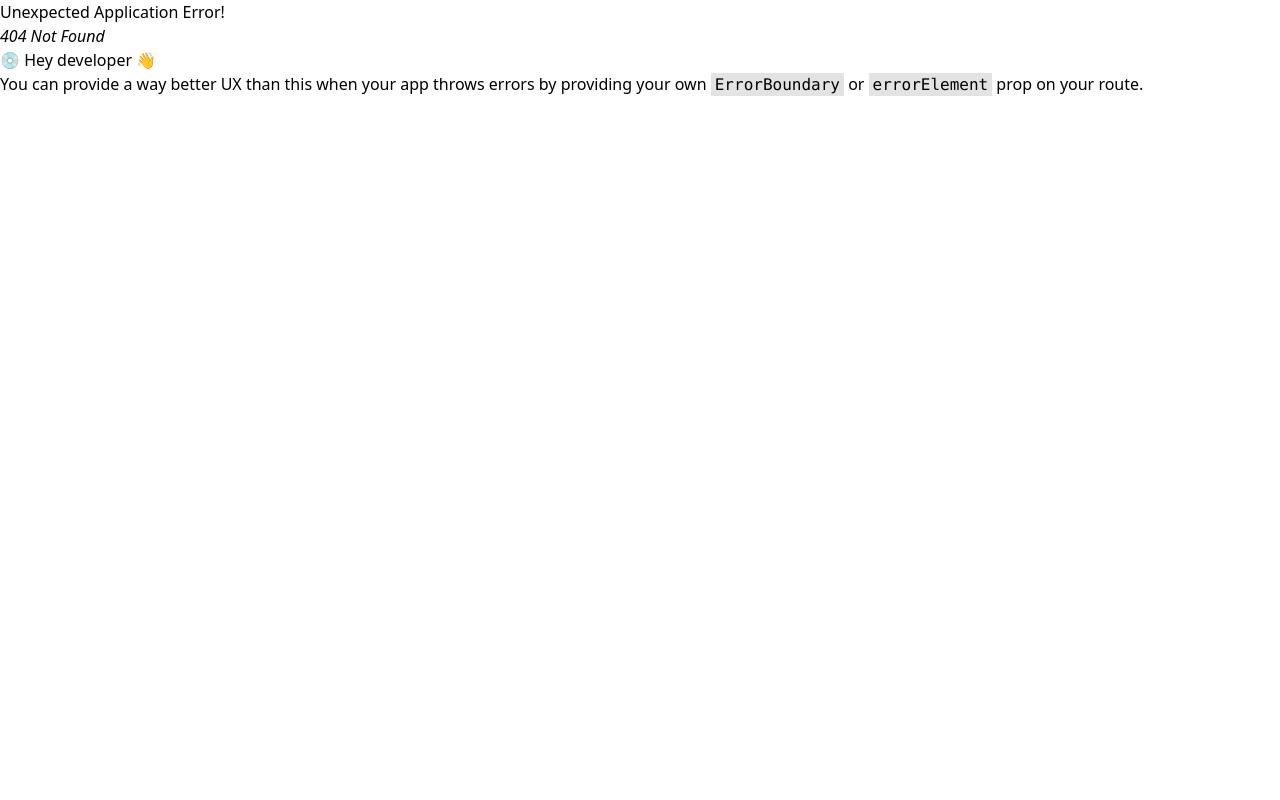
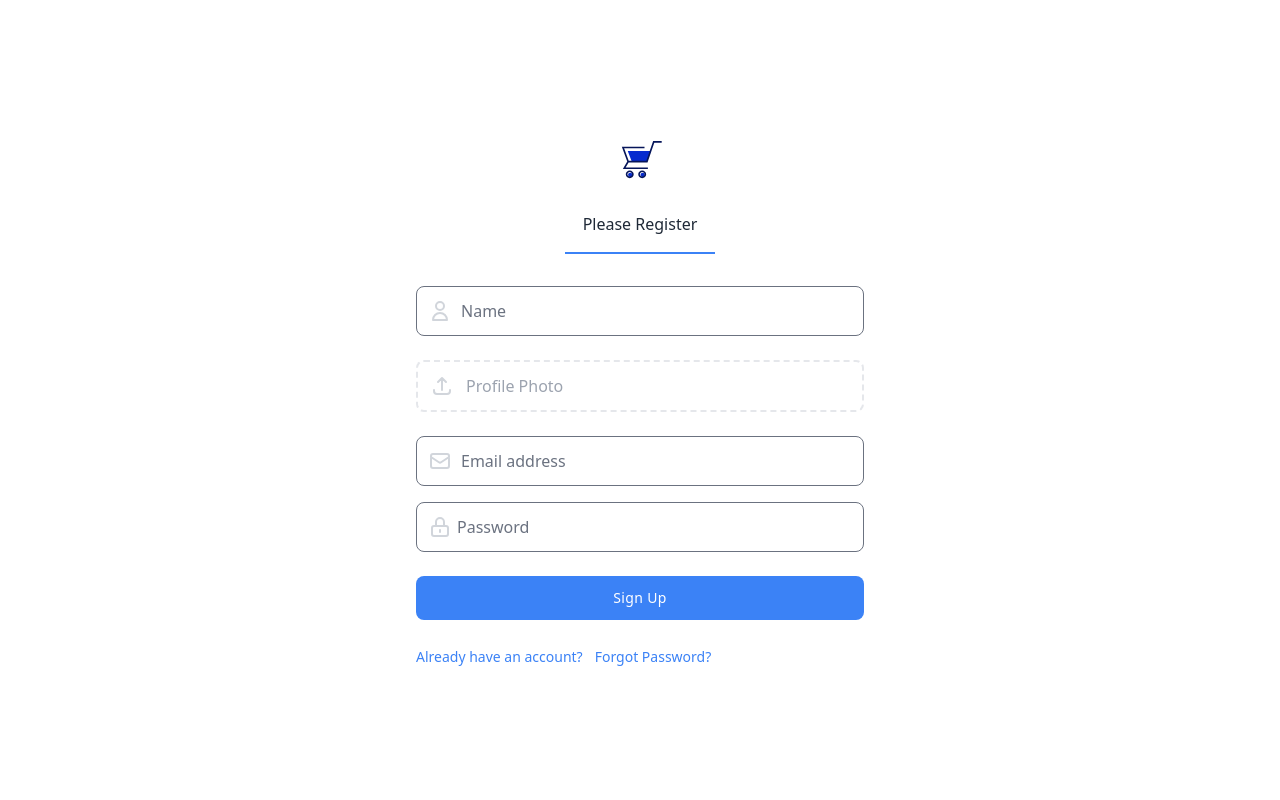
Before and after one commit to munnahosssain/E-commerce-client, a React (Vite) app: page /register in a window 1280 px wide. Before the commit this address had no page. Shown: the top 800 px of the page. Built offline with nearby package versions, Linux system fonts and the light colour scheme.

Commit message:
added registerForm

```diff
--- a/package.json
+++ b/package.json
@@ -14,6 +14,8 @@
     "match-sorter": "^6.3.1",
     "react": "^18.2.0",
     "react-dom": "^18.2.0",
+    "react-hook-form": "^7.46.2",
+    "react-icons": "^4.11.0",
     "react-router-dom": "^6.16.0",
     "sort-by": "^1.2.0"
   },
--- /dev/null
+++ b/src/pages/Register/Register.jsx
@@ -0,0 +1,239 @@
+import React from "react";
+import { useForm, Controller } from "react-hook-form";
+import { Link } from "react-router-dom";
+
+const Register = () => {
+  const {
+    handleSubmit,
+    control,
+    formState: { errors },
+  } = useForm();
+
+  const onSubmit = (data) => {
+    console.log(data);
+  };
+
+  return (
+    <section className="bg-white dark:bg-gray-900">
+      <div className="container flex items-center justify-center min-h-screen px-6 mx-auto">
+        <form className="w-full max-w-md" onSubmit={handleSubmit(onSubmit)}>
+          <div className="flex justify-center mx-auto">
+            <svg
+              className="h-8 md:h-14"
+              viewBox="0 0 80 80"
+              xmlns="http://www.w3.org/2000/svg"
+            >
+              <path
+                fill="#062bcf"
+                d="M26.029 58.156c-1.683 0-3.047 1.334-3.047 2.979 0 1.646 1.364 2.979 3.047 2.979s3.047-1.333 3.047-2.979c0-1.645-1.364-2.979-3.047-2.979zm17.795 0c-1.682 0-3.046 1.334-3.046 2.979 0 1.646 1.364 2.979 3.046 2.979 1.683 0 3.047-1.333 3.047-2.979 0-1.645-1.364-2.979-3.047-2.979zM22.515 26.997l5.416 14.5h21.793l6.189-14.5H22.515z"
+              />
+              <path
+                fill="#061559"
+                d="m58.753 13-9.67 28.181H23.85l-6.527-17.968h29.111v-2.27H14.036l7.722 21.258-6.281 10.643h35.794v-2.271H19.494l4.207-7.125h27.051l9.67-28.18H71V13H58.753zm-33.4 41.861c-3.134.002-5.674 2.484-5.676 5.548.002 3.065 2.542 5.548 5.676 5.549 3.133-.002 5.672-2.485 5.672-5.549 0-3.064-2.539-5.546-5.672-5.548zm0 8.827c-1.853-.003-3.35-1.468-3.353-3.279.003-1.81 1.5-3.274 3.353-3.277 1.849.003 3.349 1.467 3.352 3.277-.003 1.812-1.503 3.276-3.352 3.279zm17.794-8.827c-3.134.002-5.673 2.484-5.674 5.548.001 3.065 2.54 5.548 5.674 5.549 3.134-.002 5.672-2.485 5.674-5.549-.002-3.064-2.54-5.546-5.674-5.548zm0 8.827c-1.851-.003-3.349-1.468-3.352-3.279.003-1.81 1.501-3.274 3.352-3.277 1.851.003 3.35 1.467 3.353 3.277-.003 1.812-1.502 3.276-3.353 3.279z"
+              />
+            </svg>
+          </div>
+
+          <div className="flex items-center justify-center mt-6">
+            <p className="w-1/3 pb-4 font-medium text-center text-gray-800 capitalize border-b-2 border-blue-500 dark:border-blue-400 dark:text-white">
+              Please Register
+            </p>
+          </div>
+
+          <div className="relative flex items-center mt-8">
+            <span className="absolute">
+              <svg
+                xmlns="http://www.w3.org/2000/svg"
+                className="w-6 h-6 mx-3 text-gray-300 dark:text-gray-500"
+                fill="none"
+                viewBox="0 0 24 24"
+                stroke="currentColor"
+                strokeWidth="2"
+              >
+                <path
+                  strokeLinecap="round"
+                  strokeLinejoin="round"
+                  d="M16 7a4 4 0 11-8 0 4 4 0 018 0zM12 14a7 7 0 00-7 7h14a7 7 0 00-7-7z"
+                />
+              </svg>
+            </span>
+
+            <Controller
+              name="name"
+              control={control}
+              defaultValue=""
+              rules={{
+                required: "Name is required",
+              }}
+              render={({ field }) => (
+                <input
+                  {...field}
+                  type="text"
+                  className={`block w-full py-3 text-gray-700 bg-white border rounded-lg px-11 dark:bg-gray-900 dark:text-gray-300 dark:border-gray-600 focus:border-blue-400 dark:focus:border-blue-300 focus:ring-blue-300 focus:outline-none focus:ring focus:ring-opacity-40 ${
+                    errors.name ? "border-red-500" : ""
+                  }`}
+                  placeholder="Name"
+                />
+              )}
+            />
+          </div>
+          <div>
+            {errors.username && (
+              <p className="text-red-500 mt-1">{errors.username.message}</p>
+            )}
+          </div>
+
+          <label
+            htmlFor="dropzone-file"
+            className="flex items-center px-3 py-3 mx-auto mt-6 text-center bg-white border-2 border-dashed rounded-lg cursor-pointer dark:border-gray-600 dark:bg-gray-900"
+          >
+            <svg
+              xmlns="http://www.w3.org/2000/svg"
+              className="w-6 h-6 text-gray-300 dark:text-gray-500"
+              fill="none"
+              viewBox="0 0 24 24"
+              stroke="currentColor"
+              strokeWidth="2"
+            >
+              <path
+                strokeLinecap="round"
+                strokeLinejoin="round"
+                d="M4 16v1a3 3 0 003 3h10a3 3 0 003-3v-1m-4-8l-4-4m0 0L8 8m4-4v12"
+              />
+            </svg>
+
+            <h2 className="mx-3 text-gray-400">Profile Photo</h2>
+
+            <input id="dropzone-file" type="file" className="hidden" />
+          </label>
+
+          <div className="relative flex items-center mt-6">
+            <span className="absolute">
+              <svg
+                xmlns="http://www.w3.org/2000/svg"
+                className="w-6 h-6 mx-3 text-gray-300 dark:text-gray-500"
+                fill="none"
+                viewBox="0 0 24 24"
+                stroke="currentColor"
+                strokeWidth="2"
+              >
+                <path
+                  strokeLinecap="round"
+                  strokeLinejoin="round"
+                  d="M3 8l7.89 5.26a2 2 0 002.22 0L21 8M5 19h14a2 2 0 002-2V7a2 2 0 00-2-2H5a2 2 0 00-2 2v10a2 2 0 002 2z"
+                />
+              </svg>
+            </span>
+
+            <Controller
+              name="email"
+              control={control}
+              defaultValue=""
+              rules={{
+                required: "Email is required",
+                pattern: {
+                  value: /^[A-Z0-9._%+-]+@[A-Z0-9.-]+\.[A-Z]{2,}$/i,
+                  message: "Invalid email address",
+                },
+              }}
+              render={({ field }) => (
+                <input
+                  {...field}
+                  type="email"
+                  className={`block w-full py-3 text-gray-700 bg-white border rounded-lg px-11 dark:bg-gray-900 dark:text-gray-300 dark:border-gray-600 focus:border-blue-400 dark:focus:border-blue-300 focus:ring-blue-300 focus:outline-none focus:ring focus:ring-opacity-40 ${
+                    errors.email ? "border-red-500" : ""
+                  }`}
+                  placeholder="Email address"
+                />
+              )}
+            />
+          </div>
+          <div>
+            {errors.email && (
+              <p className="text-red-500 mt-1">{errors.email.message}</p>
+            )}
+          </div>
+
+          <div className="relative flex items-center mt-4">
+            <span className="absolute">
+              <svg
+                xmlns="http://www.w3.org/2000/svg"
+                className="w-6 h-6 mx-3 text-gray-300 dark:text-gray-500"
+                fill="none"
+                viewBox="0 0 24 24"
+                stroke="currentColor"
+                strokeWidth="2"
+              >
+                <path
+                  strokeLinecap="round"
+                  strokeLinejoin="round"
+                  d="M12 15v2m-6 4h12a2 2 0 002-2v-6a2 2 0 00-2-2H6a2 2 0 00-2 2v6a2 2 0 002 2zm10-10V7a4 4 0 00-8 0v4h8z"
+                />
+              </svg>
+            </span>
+
+            <Controller
+              name="password"
+              control={control}
+              defaultValue=""
+              rules={{
+                required: "Password is required",
+                minLength: {
+                  value: 8,
+                  message: "Password must be at least 8 characters",
+                },
+                pattern: {
+                  value: /^(?=.*[A-Z])(?=.*[!@#$%^&*])/,
+                  message:
+                    "Password must contain at least one capital letter and one symbol",
+                },
+              }}
+              render={({ field }) => (
+                <input
+                  {...field}
+                  type="password"
+                  className={`block w-full px-10 py-3 text-gray-700 bg-white border rounded-lg dark:bg-gray-900 dark:text-gray-300 dark:border-gray-600 focus:border-blue-400 dark:focus:border-blue-300 focus:ring-blue-300 focus:outline-none focus:ring focus:ring-opacity-40 ${
+                    errors.password ? "border-red-500" : ""
+                  }`}
+                  placeholder="Password"
+                />
+              )}
+            />
+          </div>
+          <div>
+            {errors.password && (
+              <p className="text-red-500 mt-1">{errors.password.message}</p>
+            )}
+          </div>
+
+          <div className="mt-6">
+            <button
+              type="submit"
+              className="w-full px-6 py-3 text-sm font-medium tracking-wide text-white capitalize transition-colors duration-300 transform bg-blue-500 rounded-lg hover:bg-blue-400 focus:outline-none focus:ring focus:ring-blue-300 focus:ring-opacity-50"
+            >
+              Sign Up
+            </button>
+          </div>
+          <div className="flex gap-3 mt-6">
+            <div className=" text-center ">
+              <Link
+                to="/"
+                className="text-sm text-blue-500 hover:underline dark:text-blue-400"
+              >
+                Already have an account?
+              </Link>
+            </div>
+            {/* Forgot Password */}
+            <div className="">
+              <button className="text-sm text-blue-500 hover:underline dark:text-blue-400">
+                Forgot Password?
+              </button>
+            </div>
+          </div>
+        </form>
+      </div>
+    </section>
+  );
+};
+
+export default Register;
--- a/src/shared/Footer/Footer.jsx
+++ b/src/shared/Footer/Footer.jsx
@@ -49,7 +49,7 @@ const Footer = () => {
                     className="w-full border-none focus:border-transparent focus:ring-transparent sm:text-sm"
                   />
 
-                  <button className="mt-1 w-full bg-teal-500 px-6 py-3 text-sm font-bold uppercase tracking-wide text-white transition-none hover:bg-teal-600 sm:mt-0 sm:w-auto sm:shrink-0">
+                  <button className="mt-1 w-full bg-teal-600 px-6 py-3 text-sm font-bold uppercase tracking-wide text-white transition-none hover:bg-teal-700 sm:mt-0 sm:w-auto sm:shrink-0">
                     Sign Up
                   </button>
                 </div>
```
Also changed, not shown: src/routes/Routes.jsx (+7 -1 lines), 1 other file (tests, documents, lock files or other folders).
